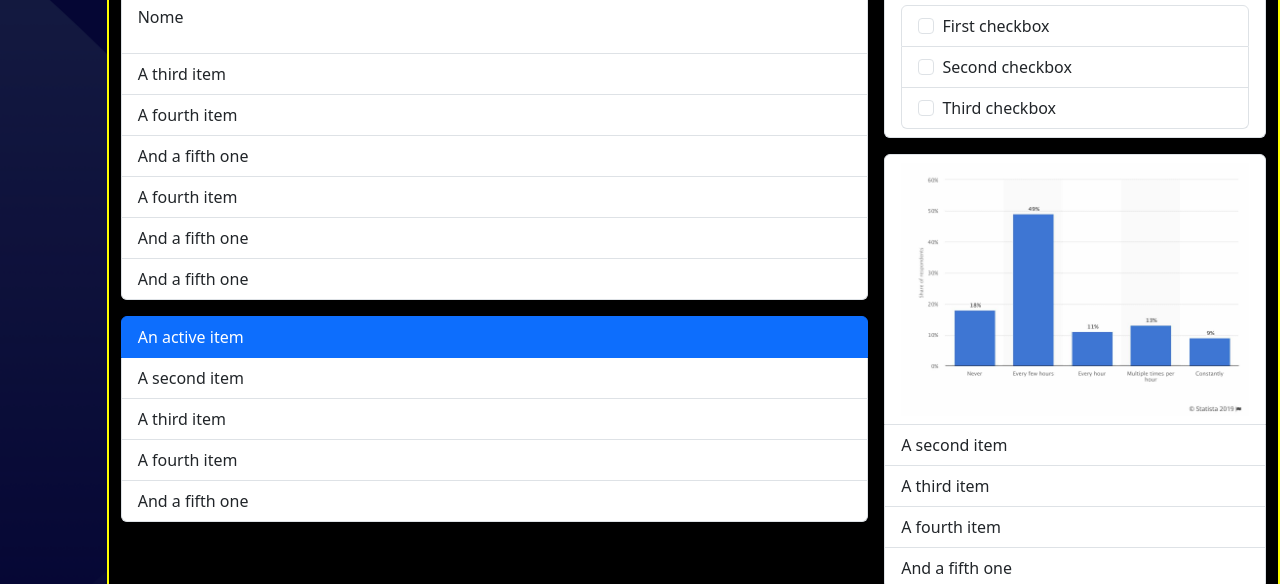
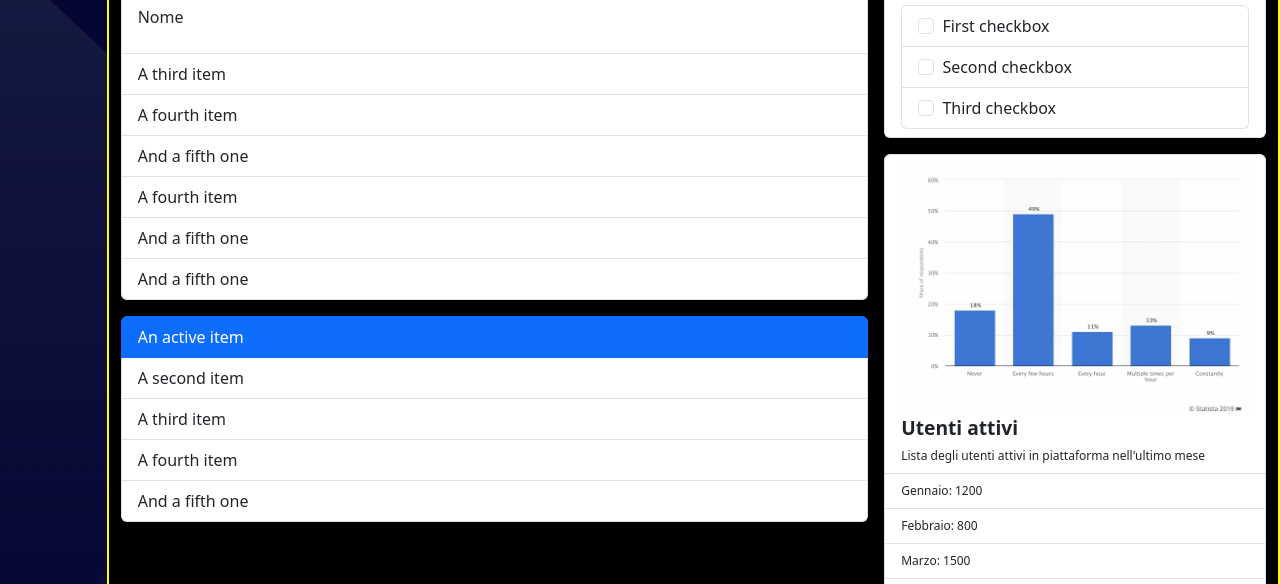
Before and after one commit to BernardoBarbucci/html-css-bootstrap-dashboard, a plain HTML site: page index.html in a window 1280 px wide. Shown: the part 213-797 px from the top of the page. Drawn offline with nearby package versions, Linux system fonts and the light colour scheme.

Commit message:
graph completato

```diff
--- a/css/style.css
+++ b/css/style.css
@@ -82,9 +82,22 @@ body{
 .jumbotron{
     background-color: black;
 }
+/* COL-LEFT */
     /* NEXT CLASSES */
 
 
+/* COL-RIGHT */
+    /* TODO */
+
+
+    /* GRAPH */
+.custom-graph li h1{
+    font-size: 1.2rem;
+    font-weight: 600;
+}
+.custom-graph li{
+    font-size: .75rem;
+}
 
 
 /* CUSTOM TRY */
--- a/index.html
+++ b/index.html
@@ -162,12 +162,16 @@
                 </li>
               </ul>
               <!-- GRAPH -->
-              <ul class="list-group py-3">
-                <li class="list-group-item"><img class="img-fluid" src="./css/img/stats.jpeg" alt="Stats"></li>
-                <li class="list-group-item">A second item</li>
-                <li class="list-group-item">A third item</li>
-                <li class="list-group-item">A fourth item</li>
-                <li class="list-group-item">And a fifth one</li>
+              <ul class="list-group py-3 custom-graph">
+                <li class="list-group-item">
+                  <img class="img-fluid" src="./css/img/stats.jpeg" alt="Stats">
+                  <h1>Utenti attivi</h1>
+                  Lista degli utenti attivi in piattaforma nell'ultimo mese
+                </li>
+                <li class="list-group-item">Gennaio: 1200</li>
+                <li class="list-group-item">Febbraio: 800</li>
+                <li class="list-group-item">Marzo: 1500</li>
+                <li class="list-group-item"><p><a href="#" class="link-primary link-offset-2 link-underline-opacity-25 link-underline-opacity-100-hover">Visualizza report approfondito</a></p></li>
               </ul>
 
             </div>
```
